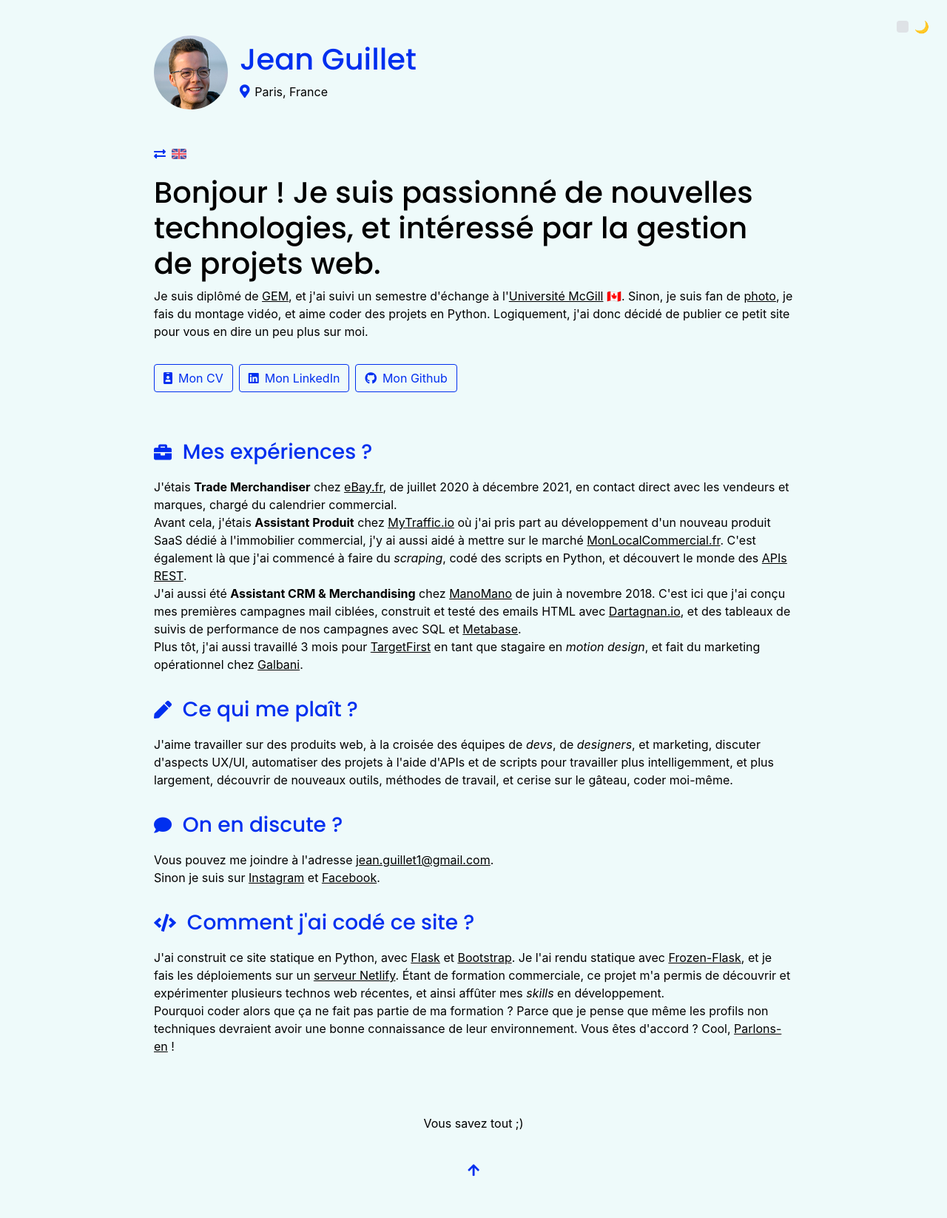
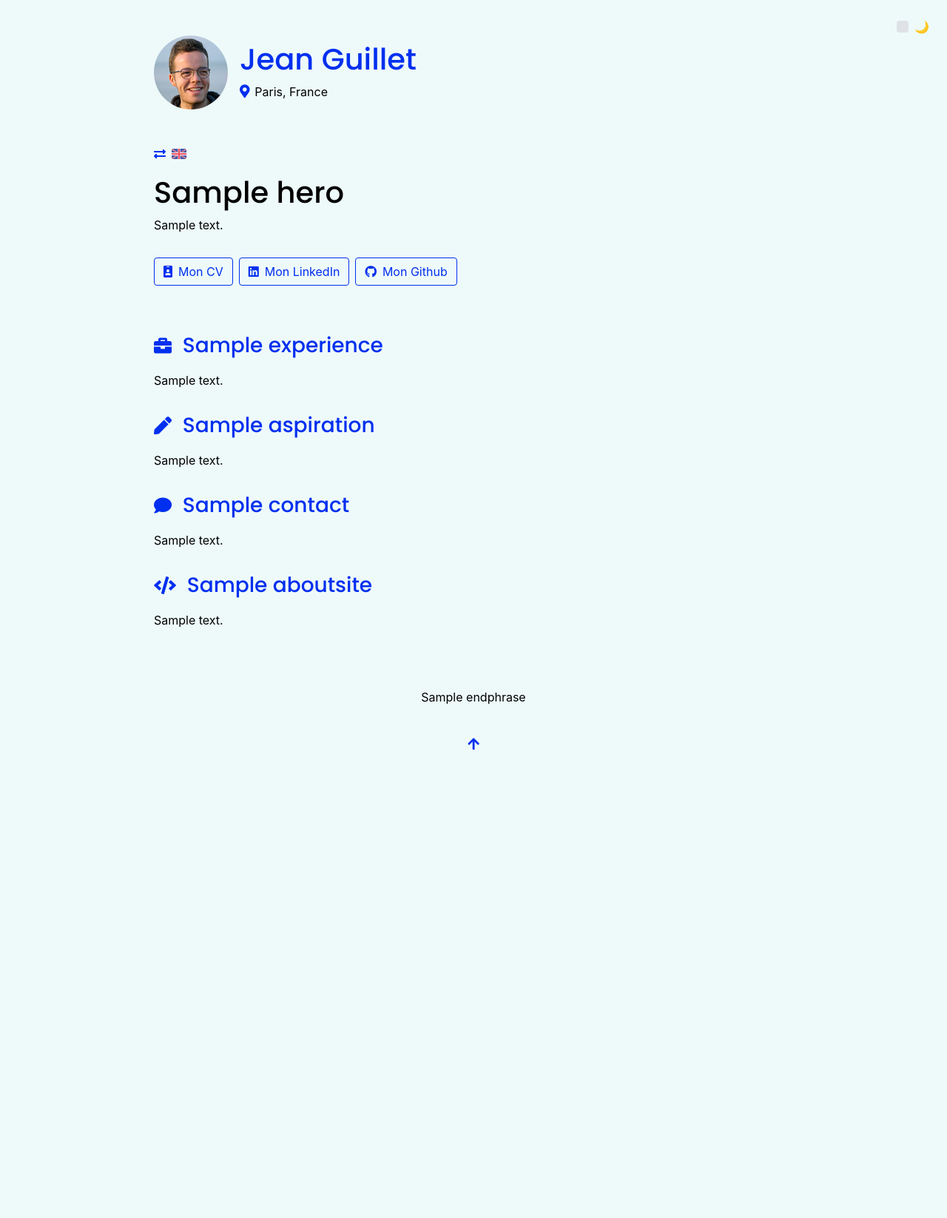
Before and after one commit to John35961/website-pro, a Flask app: template templates/FR_layout.html in a window 1280 px wide. Shown: the whole page at 74% size. After the commit the page ends 1014 px from the top, so only its background shows below. Run offline with Flask 2, Linux system fonts and the light colour scheme; the template is opened without the code that fills it: most values are stand-ins (such as "Sample title", 1, 10 or a date in 2020); some libraries are stand-ins or nearby versions.

Commit message:
injecting fr content from fr.yml

```diff
--- a/run.py
+++ b/run.py
@@ -1,4 +1,5 @@
-from flask import Flask, render_template, url_for, redirect
+from flask import Flask, render_template, redirect
+import yaml
 
 app = Flask(__name__)
 
@@ -12,7 +13,10 @@ def en():
 
 @app.route("/fr/")
 def fr():
-    return render_template('FR_layout.html')
+    with open('content/fr.yml', 'r') as file:
+        yml = yaml.safe_load(file)
+
+    return render_template('FR_layout.html', yml=yml)
 
 if __name__ == "__main__":
-    app.run()
+    app.run(debug=True)
--- a/templates/FR_layout.html
+++ b/templates/FR_layout.html
@@ -1,21 +1,22 @@
 {% extends "base.html" %}
 {% block meta %}
-<meta name="title" property="og:title" content="Jean Guillet | Gestion de projets web, design et code">
-<meta name="description" property="og:description" content="Bonjour ! Je suis Jean Guillet, étudiant à Grenoble École de Management, passionné de nouvelles technologies, et intéressé par la gestion de projets web. J'ai décidé de coder ce petit site pour vous en dire un peu plus sur moi.">
+  <meta name="title" property="og:title" content="{{ yml['meta']['title'] }}">
+  <meta name="description" property="og:description" content="{{ yml['meta']['description'] }}">
 {% endblock %}
 {% block title %}
-Jean Guillet - Product management, design et code - Rennes (FR)
+ {{ yml["meta"]["title"] }}
 {% endblock %}
 {% block content %}
 <div class="row">
   <div class="col pb-5">
     <div class="d-flex align-items-center mb-3">
-            <i class="icons fas fa-exchange-alt pr-2"></i><a href="{{ url_for('en') }}" class="links"><img src="{{ url_for('static', filename='images/uk_flag.png')}}" alt="Switch to english" class="country-flag"></a>
+      <i class="icons fas fa-exchange-alt pr-2"></i>
+      <a href="{{ url_for('en') }}" class="links">
+        <img src="{{ url_for('static', filename='images/uk_flag.png')}}" alt="Switch to english" class="country-flag">
+      </a>
     </div>
-        <h1 class="catch-phrase">Bonjour ! Je suis passionné de nouvelles technologies, et intéressé par la gestion de projets web.</h1>
-        <p>Je suis diplômé de <a href="https://grenoble-em.com" target="_blank" class="links">GEM</a>, et j'ai suivi un semestre d'échange à l'<a href="https://www.mcgill.ca/" target="_blank" class="links">Université McGill</a> 🇨🇦.
-            Sinon, je suis fan de <a href="https://jeanguillet.photo" target="_blank" class='links'>photo</a>, je fais du montage vidéo, et aime coder des projets en Python.
-            Logiquement, j'ai donc décidé de publier ce petit site pour vous en dire un peu plus sur moi.</p>
+    <h1 class="catch-phrase">{{ yml["hero"]["title"] }}</h1>
+    <p>{{ yml["hero"]["content"]|safe }}</p>
     <div class="pb-3 d-flex align-content-start flex-wrap">
       <a class="pt-3" href="{{ url_for('static', filename='images/FR_CV_Jean_Guillet.pdf')}}" target="_blank">
         <button class="mr-2 btn btn-outline-primary"><i class="fas fa-id-badge pr-2"></i>Mon CV</button>
@@ -34,18 +35,8 @@ Jean Guillet - Product management, design et code - Rennes (FR)
     <div style="font-size: 24px;" class="d-inline">
       <i class="icons fas fa-briefcase fa-md"></i>
     </div>
-        <h3 class="d-inline p-2">Mes expériences ?</h3>
-        <p class="pt-3">
-            J'étais <b>Trade Merchandiser</b> chez <a href="https://www.ebay.fr/" target="_blank" class="links">eBay.fr</a>, de juillet 2020 à décembre 2021, en contact direct avec les vendeurs et marques, chargé du calendrier commercial.<br />
-            Avant cela, j'étais <b>Assistant Produit</b> chez <a href="https://www.mytraffic.io/" target="_blank" class="links">MyTraffic.io</a>
-            où j'ai pris part au développement d'un nouveau produit SaaS dédié à l'immobilier commercial, j'y ai aussi aidé à mettre sur le marché <a href="https://www.monlocalcommercial.fr/" target="_blank" class="links">MonLocalCommercial.fr</a>.
-            C'est également là que j'ai commencé à faire du <i>scraping</i>, codé des scripts en Python, et découvert le monde des <a href="https://adresse.data.gouv.fr/api" target="_blank" class="links">APIs REST</a>.<br />
-            J'ai aussi été <b>Assistant CRM & Merchandising</b> chez <a href="https://www.manomano.fr/" target="_blank" class="links">ManoMano</a>
-            de juin à novembre 2018. C'est ici que j'ai conçu mes premières campagnes mail ciblées, construit et testé des emails HTML
-            avec <a href="https://dartagnan.io/fr" target="_blank" class="links">Dartagnan.io</a>, et des tableaux de suivis de performance de nos campagnes
-            avec SQL et <a href="https://metabase.com/" target="_blank" class="links">Metabase</a>.<br />
-            Plus tôt, j'ai aussi travaillé 3 mois pour <a href="https://www.targetfirst.com/" target="_blank" class="links">TargetFirst</a> en tant que stagaire en <i>motion design</i>, et fait du marketing opérationnel chez <a href="https://www.galbani.fr/" target="_blank" class="links">Galbani</a>.
-        </p>
+    <h3 class="d-inline p-2">{{ yml["experiences"]["title"] }}</h3>
+    <p class="pt-3">{{ yml["experiences"]["content"]|safe }}</p>
   </div>
 </div>
 <div class="row">
@@ -53,13 +44,8 @@ Jean Guillet - Product management, design et code - Rennes (FR)
     <div style="font-size: 24px;" class="d-inline">
     <i class="icons fas fa-pen fa-md"></i>
   </div>
-        <h3 class="d-inline p-2">Ce qui me plaît ?</h3>
-        <p class="pt-3">
-            J'aime travailler sur des produits web, à la croisée des équipes de <i>devs</i>, de <i>designers</i>, et marketing,
-            discuter d'aspects UX/UI,
-            automatiser des projets à l'aide d'APIs et de scripts pour travailler plus intelligemment,
-            et plus largement, découvrir de nouveaux outils, méthodes de travail, et cerise sur le gâteau, coder moi-même.<br />
-        </p>
+    <h3 class="d-inline p-2">{{ yml["aspirations"]["title"] }}</h3>
+    <p class="pt-3">{{ yml["aspirations"]["content"]|safe }}</p>
   </div>
 </div>
 <div class="row">
@@ -67,11 +53,8 @@ Jean Guillet - Product management, design et code - Rennes (FR)
     <div style="font-size: 24px;" class="d-inline">
     <i class="icons fas fa-comment fa-md"></i>
   </div>
-        <h3 class="d-inline p-2">On en discute ?</h3>
-        <p class="pt-3">Vous pouvez me joindre à l'adresse <a href="mailto:jean.guillet1@gmail.com?subject=Salut Jean !" class="links">jean.guillet1@gmail.com</a>.<br />
-            Sinon je suis sur <a href="https://www.instagram.com/jeanguillet/" target="_blank" class="links">Instagram</a> et
-            <a href="https://www.facebook.com/jean.guillet.33" target="_blank" class="links">Facebook</a>.
-            </p>
+    <h3 class="d-inline p-2">{{ yml["contact"]["title"] }}</h3>
+    <p class="pt-3">{{ yml["contact"]["content"]|safe }}</p>
   </div>
 </div>
 <div class="row">
@@ -79,16 +62,11 @@ Jean Guillet - Product management, design et code - Rennes (FR)
     <div style="font-size: 24px;" class="d-inline">
     <i class="icons fas fa-code fa-md"></i>
   </div>
-        <h3 class="d-inline p-2">Comment j'ai codé ce site ?</h3>
-        <p class="pt-3">J'ai construit ce site statique en Python, avec <a href="https://flask.palletsprojects.com/en/1.0.x/" target="_blank" class="links"> Flask</a>
-        et <a href="https://getbootstrap.com/" target="_blank" class="links">Bootstrap</a>.
-        Je l'ai rendu statique avec <a href="https://pythonhosted.org/Frozen-Flask/" target="_blank" class="links">Frozen-Flask</a>, et je fais les déploiements sur un <a href="https://www.netlify.com/" target="_blank" class="links">serveur Netlify</a>.
-        Étant de formation commerciale, ce projet m'a permis de découvrir et expérimenter
-        plusieurs technos web récentes, et ainsi affûter mes <i>skills</i> en développement.<br />
-        Pourquoi coder alors que ça ne fait pas partie de ma formation ? Parce que je pense que même les profils non techniques devraient avoir une bonne connaissance de leur environnement. Vous êtes d'accord ? Cool, <a href="mailto:jean.guillet1@gmail.com?subject=Salut Jean !" class="links">Parlons-en</a> !</p>
+    <h3 class="d-inline p-2">{{ yml["aboutsite"]["title"] }}</h3>
+    <p class="pt-3"> {{ yml["aboutsite"]["content"]|safe }} </p>
   </div>
 </div>
 <div class="row">
-    <p class="pt-3 mx-auto">Vous savez tout ;)</p>
+  <p class="pt-3 mx-auto"> {{ yml["endphrase"] }} </p>
 </div>
 {% endblock %}
```
Also changed, not shown: content/fr.yml (added, +19 -0 lines). Lines whose indentation alone changed are shown as unchanged.
